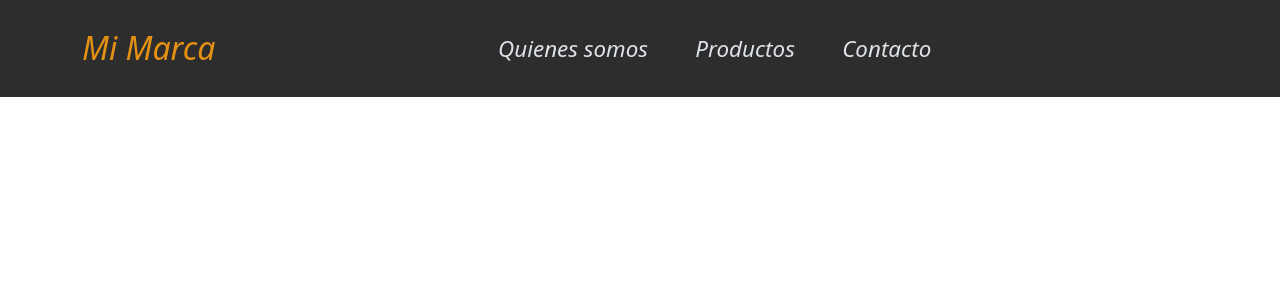
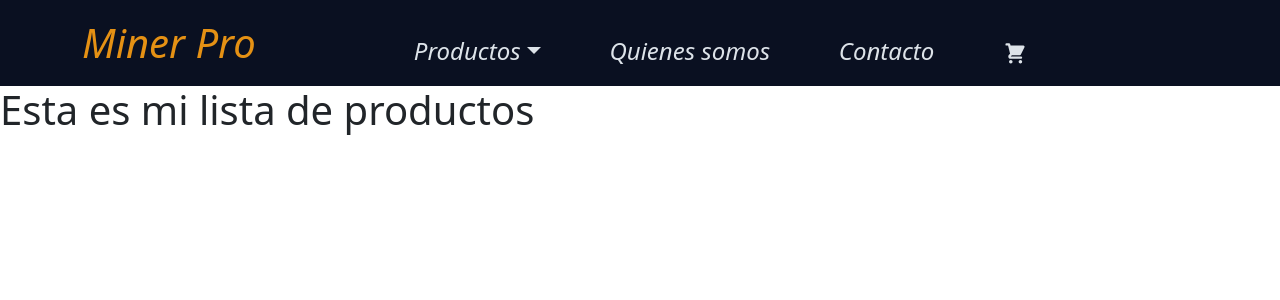
Before and after one commit to kevinklappenbach/react, a React (Create React App) app: page / in a window 1280 px wide. Shown: the top 300 px of the page. Built offline with nearby package versions, Linux system fonts and the light colour scheme.

Commit message:
rigsdemineria klappenbach

```diff
--- a/package.json
+++ b/package.json
@@ -10,6 +10,7 @@
     "react": "^18.1.0",
     "react-bootstrap": "^2.4.0",
     "react-dom": "^18.1.0",
+    "react-icons": "^4.3.1",
     "react-scripts": "5.0.1",
     "web-vitals": "^2.1.4"
   },
--- a/src/App.js
+++ b/src/App.js
@@ -2,11 +2,15 @@
 import './App.css';
 
 import Barra from './components/navbar';
+import Main from './components/ItemListContainer'
+
+
 
 function App() {
   return (
     <div >
     <Barra/>
+    <Main/>
     </div>
   );
 }
--- /dev/null
+++ b/src/components/CartWidget.js
@@ -0,0 +1,20 @@
+
+import { HiShoppingCart } from "react-icons/hi";
+
+
+
+
+function CartWidget(){
+
+    return(
+
+   <HiShoppingCart/>
+
+
+     )
+}
+
+
+
+
+export default CartWidget;
--- /dev/null
+++ b/src/components/ItemListContainer.js
@@ -0,0 +1,15 @@
+
+
+
+
+function main(){
+
+    return(
+
+<h1>Esta es mi lista de productos</h1>
+
+    )
+}
+
+
+export default main;
--- a/src/components/navbar.css
+++ b/src/components/navbar.css
@@ -1,36 +1,63 @@
-.navbar{
-    background-color:#2e2d2d;
+.navbar {
+  background-color: #0a1021;
+}
+
+#brand {
+  color: rgb(229, 145, 20);
+  font-size: 2.5em;
+  font-style: italic;
+}
+
+
+
+.dropdown-menu{
+    background-color: #0a1021;
+    color:aliceblue;
+
+
 
 }
 
 
 
-#brand{
 
-    color:rgb(229, 145, 20);
-    font-size: 2em;
-    font-style:italic;
+.dropdown-item{
 
-   }
+    color:aliceblue;
+    margin-top: 1em;
+    font-size: 1.2em;
+    border-radius: 40px;
 
 
-#nav{
-
-    color:rgb(221, 227, 233);
-    font-size:1.4em;
-    font-style:italic ;
-    margin:0.7em;
-    position: relative;
-}
-
-#nav:hover{
-
-    color:rgb(229, 145, 20);
-    transition:200ms;
 
 }
 
-#basic-navbar-nav{
+.dropdown-item:hover{
+    transition: 200ms;
+    color:rgb(229, 145, 20);
+   background-color: transparent;
 
-    text-align:center;
+
 }
+
+#nav {
+  color: rgb(221, 227, 233);
+  font-size: 1.5em;
+  font-style: italic;
+  margin-right: 1.7em;
+  border-radius: 40px;
+  margin-top: 0.7em;
+  margin-left:0.5em ;
+
+
+}
+
+
+
+
+#nav:hover {
+  color: rgb(229, 145, 20);
+  transition: 200ms;
+
+  border-radius: 40px;
+}
--- a/src/components/navbar.js
+++ b/src/components/navbar.js
@@ -1,31 +1,49 @@
 import 'bootstrap/dist/css/bootstrap.css';
-import { Nav,Navbar,Container} from 'react-bootstrap';
+import { Nav,Navbar,Container, NavDropdown} from 'react-bootstrap';
+import CartWidget from './CartWidget';
 import './navbar.css'
 
 function Barra(){
 
-    return(
+    return (
+      <Navbar id="navbar" expand="lg">
+        <Container>
+          <Navbar.Brand id="brand" href="#home">
+            Miner Pro
+          </Navbar.Brand>
+          <Navbar.Toggle aria-controls="basic-navbar-nav" />
+          <Navbar.Collapse id="basic-navbar-nav">
+            <Nav className="m-auto">
+              <NavDropdown title="Productos" id="nav" >
+                <NavDropdown.Item className="products" href="#action/3.1">
+                  Rigs de mineria
+                </NavDropdown.Item>
+                <NavDropdown.Item className="products" href="#action/3.2">
+                  Placas de video
+                </NavDropdown.Item>
+                <NavDropdown.Item className="products" href="#action/3.3">
+                  Motherboards
+                </NavDropdown.Item>
+                <NavDropdown.Item className="products" href="#action/3.3">
+                  Procesadores
+                </NavDropdown.Item>
+              </NavDropdown>
 
+              <Nav.Link id="nav" href="#home">
+                Quienes somos
+              </Nav.Link>
+              <Nav.Link id="nav" href="#link">
+                Contacto
+              </Nav.Link>
+              <Nav.Link id="nav" href="#link">
 
-        <Navbar id="navbar" expand="lg">
-        <Container>
-          <Navbar.Brand id="brand" href="#home">Mi Marca</Navbar.Brand>
-          <Navbar.Toggle aria-controls="basic-navbar-nav" />
-          <Navbar.Collapse   id="basic-navbar-nav">
-            <Nav  className="m-auto">
-              <Nav.Link id="nav" href="#home">Quienes somos</Nav.Link>
-              <Nav.Link id="nav" href="#link">Productos</Nav.Link>
-              <Nav.Link id="nav" href="#link">Contacto</Nav.Link>
-
-
+                <CartWidget/>
+              </Nav.Link>
             </Nav>
           </Navbar.Collapse>
         </Container>
       </Navbar>
-
-
-
-    )
+    );
 }
 
 
```
Also changed, not shown: 1 other file (tests, documents, lock files or other folders).
